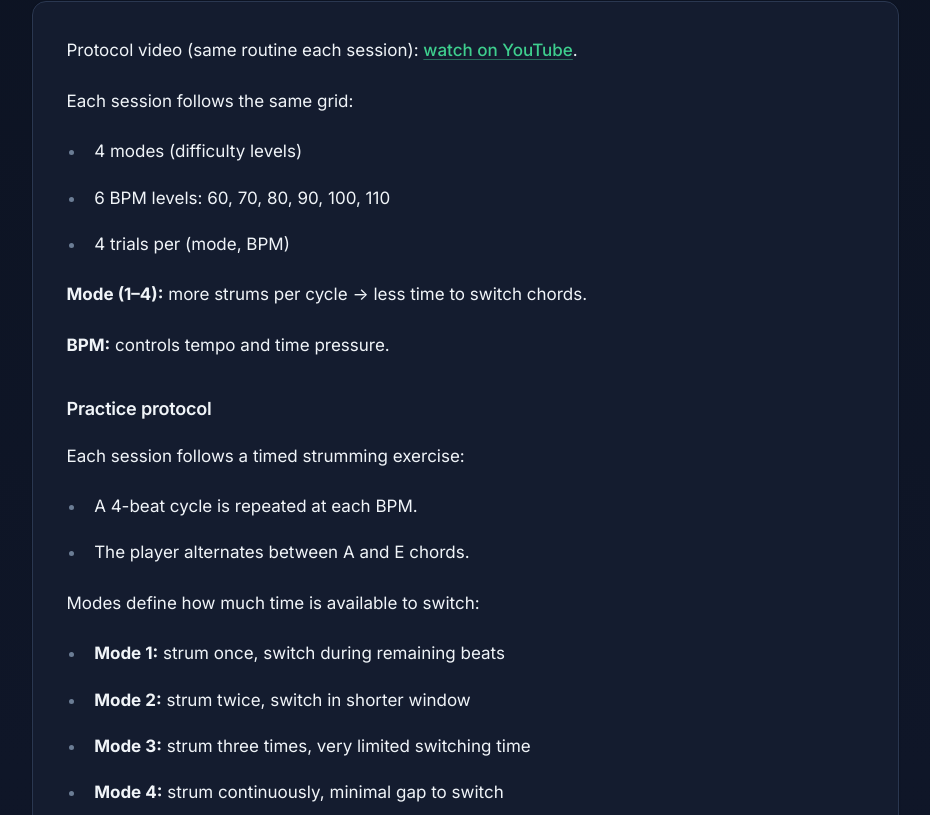
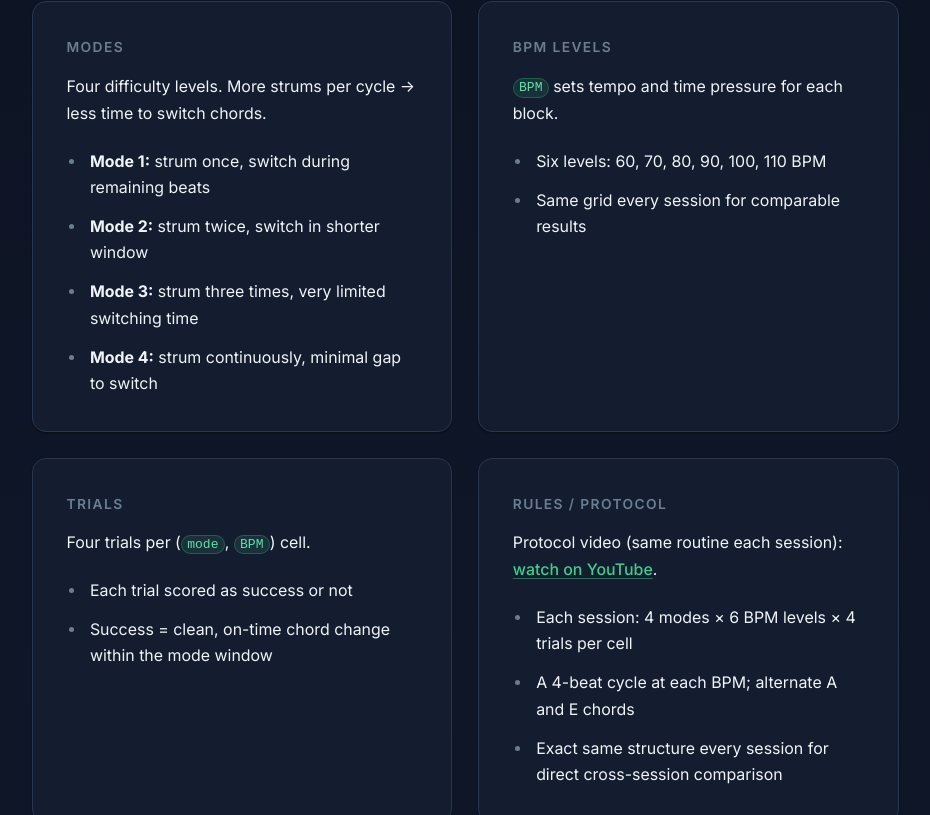
Before and after one commit to rishav-basnet/Guitar-Learning-Research-Website, a React (Vite) app: page / in a window 1280 px wide. Shown: the part 1485-2300 px from the top of the page, without its empty margins (175-1105 px from the left). Built offline with nearby package versions, Linux system fonts and the light colour scheme.

Commit message:
Split experiment design into grid cards

```diff
--- a/src/App.css
+++ b/src/App.css
@@ -506,6 +506,58 @@
   letter-spacing: -0.022em;
 }
 
+/* ----- Experiment grid ----- */
+.experiment-grid {
+  display: grid;
+  gap: var(--sp-5);
+  grid-template-columns: 1fr;
+}
+
+@media (min-width: 720px) {
+  .experiment-grid {
+    grid-template-columns: repeat(2, minmax(0, 1fr));
+    gap: var(--sp-6);
+  }
+}
+
+.experiment-card__title {
+  margin: 0 0 var(--sp-3);
+  font-size: 0.8125rem;
+  font-weight: 600;
+  letter-spacing: 0.1em;
+  text-transform: uppercase;
+  color: var(--text-faint);
+}
+
+.experiment-card__lede {
+  margin: 0 0 var(--sp-4);
+  font-size: 0.9375rem;
+  line-height: 1.68;
+  color: var(--text-muted);
+}
+
+.experiment-card__list {
+  margin: 0;
+  padding-left: 1.125rem;
+  color: var(--text);
+  line-height: 1.65;
+  font-size: 0.9375rem;
+  list-style-position: outside;
+}
+
+.experiment-card__list li {
+  margin-bottom: var(--sp-3);
+  padding-left: var(--sp-1);
+}
+
+.experiment-card__list li::marker {
+  color: var(--text-faint);
+}
+
+.experiment-card__list li:last-child {
+  margin-bottom: 0;
+}
+
 /* ----- Metrics strip ----- */
 .metrics-strip {
   padding-block: var(--sp-8) var(--sp-6);
--- a/src/components/ExperimentDesign.jsx
+++ b/src/components/ExperimentDesign.jsx
@@ -1,43 +1,18 @@
 import Card from './Card'
+import KeywordBadge from './KeywordBadge'
 import Section from './Section'
 
 export default function ExperimentDesign() {
   return (
     <Section id="experiment" title="Experiment design">
-      <Card>
-        <p>
-          Protocol video (same routine each session):{' '}
-          <a
-            className="text-link"
-            href="https://www.youtube.com/watch?v=WtXb90taPOY"
-            target="_blank"
-            rel="noreferrer"
-          >
-            watch on YouTube
-          </a>
-          .
+      <div className="experiment-grid">
+        <Card interactive>
+          <h3 className="experiment-card__title">Modes</h3>
+          <p className="experiment-card__lede">
+            Four difficulty levels. More strums per cycle → less time to switch
+            chords.
           </p>
-        <p>Each session follows the same grid:</p>
-        <ul className="prose-list">
-          <li>4 modes (difficulty levels)</li>
-          <li>6 BPM levels: 60, 70, 80, 90, 100, 110</li>
-          <li>4 trials per (mode, BPM)</li>
-        </ul>
-        <p>
-          <strong>Mode (1–4):</strong> more strums per cycle → less time to
-          switch chords.
-        </p>
-        <p>
-          <strong>BPM:</strong> controls tempo and time pressure.
-        </p>
-        <h3 className="subsection-title">Practice protocol</h3>
-        <p>Each session follows a timed strumming exercise:</p>
-        <ul className="prose-list">
-          <li>A 4-beat cycle is repeated at each BPM.</li>
-          <li>The player alternates between A and E chords.</li>
-        </ul>
-        <p>Modes define how much time is available to switch:</p>
-        <ul className="prose-list">
+          <ul className="experiment-card__list">
             <li>
               <strong>Mode 1:</strong> strum once, switch during remaining beats
             </li>
@@ -52,19 +27,55 @@ export default function ExperimentDesign() {
               <strong>Mode 4:</strong> strum continuously, minimal gap to switch
             </li>
           </ul>
-        <p>For each (mode, BPM):</p>
-        <ul className="prose-list">
-          <li>4 trials are performed</li>
+        </Card>
+        <Card interactive>
+          <h3 className="experiment-card__title">BPM levels</h3>
+          <p className="experiment-card__lede">
+            <KeywordBadge>BPM</KeywordBadge> sets tempo and time pressure for
+            each block.
+          </p>
+          <ul className="experiment-card__list">
+            <li>Six levels: 60, 70, 80, 90, 100, 110 BPM</li>
+            <li>Same grid every session for comparable results</li>
+          </ul>
+        </Card>
+        <Card interactive>
+          <h3 className="experiment-card__title">Trials</h3>
+          <p className="experiment-card__lede">
+            Four trials per (<KeywordBadge>mode</KeywordBadge>,{' '}
+            <KeywordBadge>BPM</KeywordBadge>) cell.
+          </p>
+          <ul className="experiment-card__list">
+            <li>Each trial scored as success or not</li>
             <li>
-            Each trial is marked successful or not based on a clean, on-time
-            chord change
+              Success = clean, on-time chord change within the mode window
             </li>
           </ul>
-        <p>
-          Each session follows the exact same structure, allowing direct
-          comparison across sessions.
+        </Card>
+        <Card interactive>
+          <h3 className="experiment-card__title">Rules / protocol</h3>
+          <p className="experiment-card__lede">
+            Protocol video (same routine each session):{' '}
+            <a
+              className="text-link"
+              href="https://www.youtube.com/watch?v=WtXb90taPOY"
+              target="_blank"
+              rel="noreferrer"
+            >
+              watch on YouTube
+            </a>
+            .
           </p>
+          <ul className="experiment-card__list">
+            <li>Each session: 4 modes × 6 BPM levels × 4 trials per cell</li>
+            <li>A 4-beat cycle at each BPM; alternate A and E chords</li>
+            <li>
+              Exact same structure every session for direct cross-session
+              comparison
+            </li>
+          </ul>
         </Card>
+      </div>
     </Section>
   )
 }
```
Lines whose indentation alone changed are shown as unchanged.
